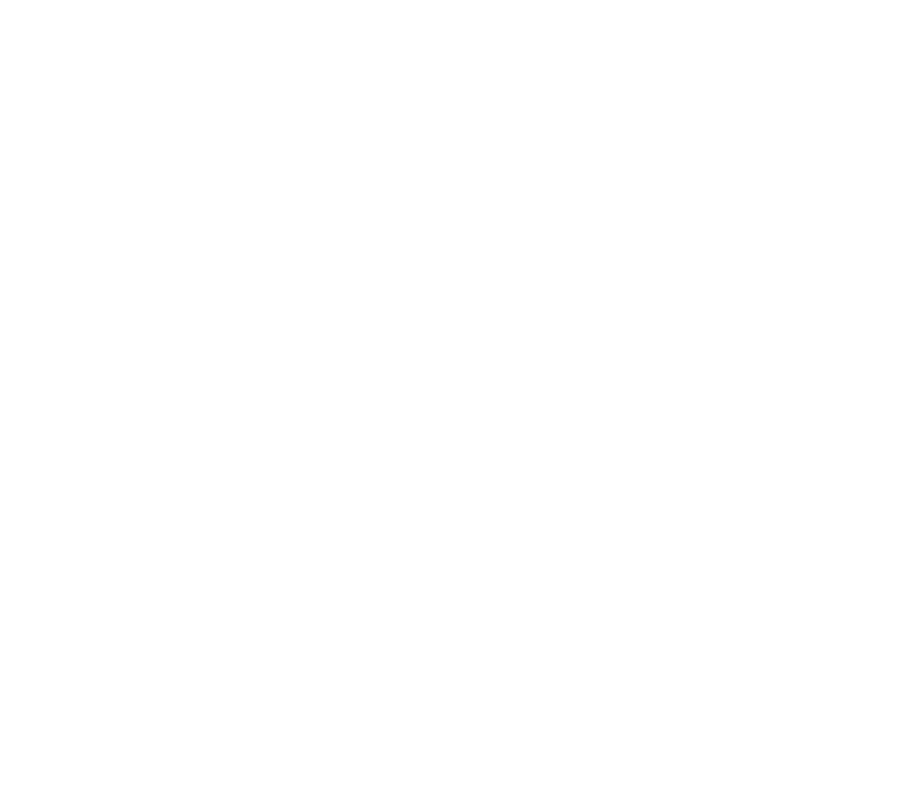
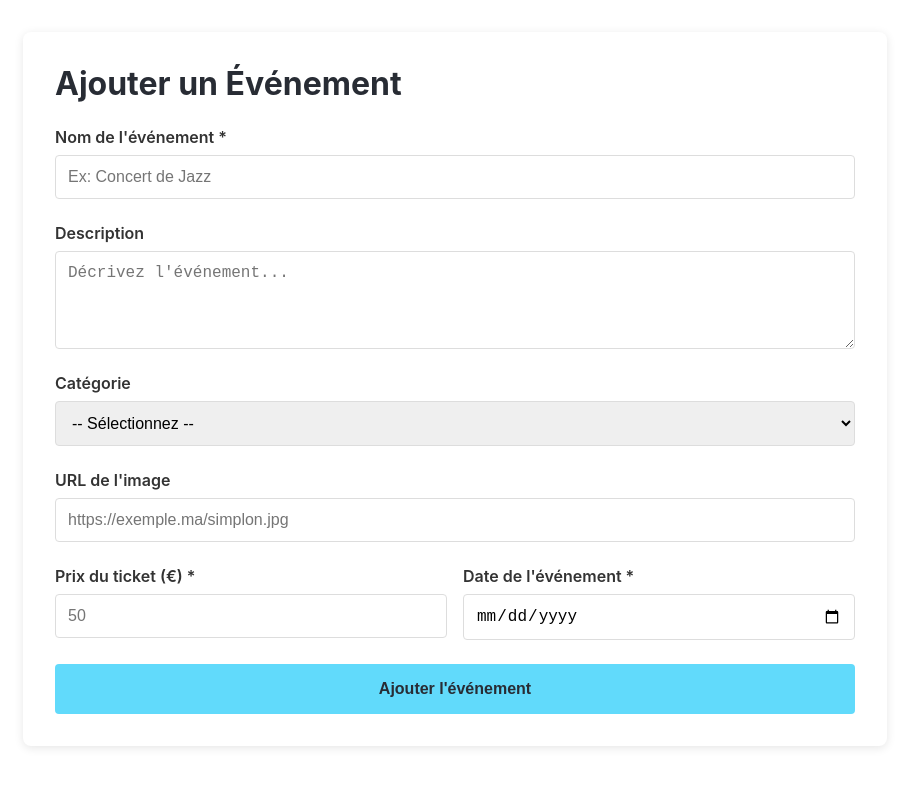
Before and after one commit to Sam21ir/eventsphere, a React (Create React App) app: page /admin/add-event in a window 1280 px wide. Before the commit this address had no page. Shown: the top 786 px of the page, without its empty margins (185-1094 px from the left). Built offline with nearby package versions, Linux system fonts and the light colour scheme; no server answers.

Commit message:
ajout de la page admin et formulaire d'événements

```diff
--- a/db.json
+++ b/db.json
@@ -3,10 +3,20 @@
     {
       "id": 1,
       "title": "Concert de Jazz",
-      "date": "2024-01-15",
+      "description": "Soirée jazz exceptionnelle avec des artistes internationaux",
+      "category": "Concert",
+      "image": "https://images.unsplash.com/photo-1511671782779-c97d3d27a1d4?w=400",
       "price": 50,
-      "image": "",
-      "description": "Soirée jazz exceptionnelle"
+      "date": "2024-02-15"
+    },
+    {
+      "id": "9c24",
+      "title": "test1",
+      "description": "testtest",
+      "category": "Autre",
+      "image": "https://images.unsplash.com/photo-1511671782779-c97d3d27a1d4?w=400",
+      "price": 100,
+      "date": "2025-12-04"
     }
   ],
   "orders": []
--- a/src/App.js
+++ b/src/App.js
@@ -3,7 +3,8 @@
 import Home from './pages/Home';
 import Cart from './pages/Cart';
 import './App.css';
-
+import AdminDashboard from './admin/AdminDashboard';
+import AddEvent from './admin/AddEvent';
 
 function App() {
   return (
@@ -11,6 +12,8 @@
       <Routes>
         <Route path="/" element={<Home />} />
         <Route path="/cart" element={<Cart />} />
+        <Route path="/admin" element={<AdminDashboard />} />
+        <Route path="/admin/add-event" element={<AddEvent />} />
       </Routes>
     </Router>
   );
--- a/src/admin/AddEvent.jsx
+++ b/src/admin/AddEvent.jsx
@@ -0,0 +1,168 @@
+import React, { useState } from 'react';
+import { createEvent } from '../services/eventService';
+import '../styles/AddEvent.css';
+
+const AddEvent = () => {
+  const [formData, setFormData] = useState({
+    title: '',
+    description: '',
+    category: '',
+    image: '',
+    price: '',
+    date: '',
+  });
+
+  const [loading, setLoading] = useState(false);
+  const [message, setMessage] = useState('');
+
+  const handleChange = (e) => {
+    const { name, value } = e.target;
+    setFormData({
+      ...formData,
+      [name]: value,
+    });
+  };
+
+  const handleSubmit = async (e) => {
+    e.preventDefault();
+    setLoading(true);
+    setMessage('');
+
+    try {
+      // Validation basique
+      if (!formData.title || !formData.price || !formData.date) {
+        setMessage('❌ Veuillez remplir tous les champs obligatoires');
+        setLoading(false);
+        return;
+      }
+
+      // Conversion du prix en nombre
+      const eventData = {
+        ...formData,
+        price: parseFloat(formData.price),
+      };
+
+      await createEvent(eventData);
+
+      setMessage('✅ Événement ajouté avec succès !');
+
+      // Réinitialiser le formulaire
+      setFormData({
+        title: '',
+        description: '',
+        category: '',
+        image: '',
+        price: '',
+        date: '',
+      });
+    } catch (error) {
+      console.error('Erreur:', error);
+      setMessage('❌ Erreur lors de l\'ajout de l\'événement');
+    } finally {
+      setLoading(false);
+    }
+  };
+
+  return (
+    <div className="add-event-container">
+      <h1>Ajouter un Événement</h1>
+
+      {message && <div className={`message ${message.includes('✅') ? 'success' : 'error'}`}>{message}</div>}
+
+      <form onSubmit={handleSubmit} className="event-form">
+        <div className="form-group">
+          <label htmlFor="title">Nom de l'événement *</label>
+          <input
+            type="text"
+            id="title"
+            name="title"
+            value={formData.title}
+            onChange={handleChange}
+            placeholder="Ex: Concert de Jazz"
+            required
+          />
+        </div>
+
+        <div className="form-group">
+          <label htmlFor="description">Description</label>
+          <textarea
+            id="description"
+            name="description"
+            value={formData.description}
+            onChange={handleChange}
+            placeholder="Décrivez l'événement..."
+            rows="4"
+          />
+        </div>
+
+        <div className="form-group">
+          <label htmlFor="category">Catégorie</label>
+          <select
+            id="category"
+            name="category"
+            value={formData.category}
+            onChange={handleChange}
+          >
+            <option value="">-- Sélectionnez --</option>
+            <option value="Concert">Concert</option>
+            <option value="Théâtre">Théâtre</option>
+            <option value="Sport">Sport</option>
+            <option value="Festival">Festival</option>
+            <option value="Conférence">Conférence</option>
+            <option value="Autre">Autre</option>
+          </select>
+        </div>
+
+        <div className="form-group">
+          <label htmlFor="image">URL de l'image</label>
+          <input
+            type="url"
+            id="image"
+            name="image"
+            value={formData.image}
+            onChange={handleChange}
+            placeholder="https://exemple.ma/simplon.jpg"
+          />
+          {formData.image && (
+            <img src={formData.image} alt="Aperçu" className="image-preview" />
+          )}
+        </div>
+
+        <div className="form-row">
+          <div className="form-group">
+            <label htmlFor="price">Prix du ticket (€) *</label>
+            <input
+              type="number"
+              id="price"
+              name="price"
+              value={formData.price}
+              onChange={handleChange}
+              placeholder="50"
+              min="0"
+              step="0.01"
+              required
+            />
+          </div>
+
+          <div className="form-group">
+            <label htmlFor="date">Date de l'événement *</label>
+            <input
+              type="date"
+              id="date"
+              name="date"
+              value={formData.date}
+              onChange={handleChange}
+              required
+            />
+          </div>
+        </div>
+
+        <button type="submit" className="submit-btn" disabled={loading}>
+          {loading ? 'Ajout en cours...' : 'Ajouter l\'événement'}
+        </button>
+      </form>
+    </div>
+  );
+};
+
+export default AddEvent;
--- a/src/admin/AdminDashboard.jsx
+++ b/src/admin/AdminDashboard.jsx
@@ -0,0 +1,36 @@
+import React from 'react';
+import { Link } from 'react-router-dom';
+import Navbar from '../components/Navbar';
+import Footer from '../components/Footer';
+import '../styles/AdminDashb.css';
+
+const AdminDashboard = () => {
+  return (
+    <div>
+      <Navbar />
+      <main style={{ padding: '2rem', minHeight: '60vh' }}>
+        <h1>Tableau de bord Admin</h1>
+        <div style={{ display: 'grid', gridTemplateColumns: 'repeat(auto-fit, minmax(250px, 1fr))', gap: '1.5rem', marginTop: '2rem' }}>
+          <Link to="/admin/add-event" style={{ textDecoration: 'none' }}>
+            <div className='EventAdd'>
+              <h2>Ajouter un événement</h2>
+            </div>
+          </Link>
+          <Link to="/admin/events" style={{ textDecoration: 'none' }}>
+            <div className='EventManage'>
+              <h2>Gérer les événements</h2>
+            </div>
+          </Link>
+          <Link to="/admin/orders" style={{ textDecoration: 'none' }}>
+            <div className='CommandsManage'>
+              <h2>Gérer les commandes</h2>
+            </div>
+          </Link>
+        </div>
+      </main>
+      <Footer />
+    </div>
+  );
+};
+
+export default AdminDashboard;
--- a/src/services/api.js
+++ b/src/services/api.js
@@ -0,0 +1,12 @@
+import axios from 'axios';
+
+const API_URL = process.env.REACT_APP_API_URL || 'http://localhost:5000';
+
+const api = axios.create({
+  baseURL: API_URL,
+  headers: {
+    'Content-Type': 'application/json',
+  },
+});
+
+export default api;
--- a/src/services/eventService.js
+++ b/src/services/eventService.js
@@ -0,0 +1,31 @@
+import api from './api';
+
+// Récuperer tous
+export const getAllEvents = async () => {
+  const response = await api.get('/events');
+  return response.data;
+};
+
+// Récupérer un par ID
+export const getEventById = async (id) => {
+  const response = await api.get(`/events/${id}`);
+  return response.data;
+};
+
+// Créer un nouvel
+export const createEvent = async (eventData) => {
+  const response = await api.post('/events', eventData);
+  return response.data;
+};
+
+// Màj
+export const updateEvent = async (id, eventData) => {
+  const response = await api.put(`/events/${id}`, eventData);
+  return response.data;
+};
+
+// Supprimer
+export const deleteEvent = async (id) => {
+  const response = await api.delete(`/events/${id}`);
+  return response.data;
+};
--- /dev/null
+++ b/src/styles/AddEvent.css
@@ -0,0 +1,106 @@
+.add-event-container {
+  max-width: 800px;
+  margin: 2rem auto;
+  padding: 2rem;
+  background: white;
+  border-radius: 8px;
+  box-shadow: 0 2px 10px rgba(0,0,0,0.1);
+}
+
+.add-event-container h1 {
+  margin-bottom: 1.5rem;
+  color: #282c34;
+}
+
+.message {
+  padding: 1rem;
+  border-radius: 4px;
+  margin-bottom: 1.5rem;
+  font-weight: 500;
+}
+
+.message.success {
+  background: #d4edda;
+  color: #155724;
+  border: 1px solid #c3e6cb;
+}
+
+.message.error {
+  background: #f8d7da;
+  color: #721c24;
+  border: 1px solid #f5c6cb;
+}
+
+.event-form {
+  display: flex;
+  flex-direction: column;
+  gap: 1.5rem;
+}
+
+.form-group {
+  display: flex;
+  flex-direction: column;
+  gap: 0.5rem;
+}
+
+.form-group label {
+  font-weight: 600;
+  color: #333;
+}
+
+.form-group input,
+.form-group textarea,
+.form-group select {
+  padding: 0.75rem;
+  border: 1px solid #ddd;
+  border-radius: 4px;
+  font-size: 1rem;
+  transition: border-color 0.3s;
+}
+
+.form-group input:focus,
+.form-group textarea:focus,
+.form-group select:focus {
+  outline: none;
+  border-color: #61dafb;
+}
+
+.form-row {
+  display: grid;
+  grid-template-columns: 1fr 1fr;
+  gap: 1rem;
+}
+
+.image-preview {
+  max-width: 200px;
+  margin-top: 0.5rem;
+  border-radius: 4px;
+  border: 1px solid #ddd;
+}
+
+.submit-btn {
+  padding: 1rem;
+  background: #61dafb;
+  color: #282c34;
+  border: none;
+  border-radius: 4px;
+  font-size: 1rem;
+  font-weight: 600;
+  cursor: pointer;
+  transition: background 0.3s;
+}
+
+.submit-btn:hover:not(:disabled) {
+  background: #4fa8c5;
+}
+
+.submit-btn:disabled {
+  opacity: 0.6;
+  cursor: not-allowed;
+}
+
+@media (max-width: 768px) {
+  .form-row {
+    grid-template-columns: 1fr;
+  }
+}
--- /dev/null
+++ b/src/styles/AdminDashb.css
@@ -0,0 +1,23 @@
+.EventAdd {
+    padding: 2rem;
+    background: #aee7f7;
+    border-radius: 8px;
+    text-align: center;
+    color: #282c34;
+}
+
+.EventManage {
+    padding: 2rem;
+    background: #f1ce9b;
+    border-radius: 8px;
+    text-align: center;
+    color: #282c34;
+}
+
+.CommandsManage {
+    padding: 2rem;
+    background: #96da99;
+    border-radius: 8px;
+    text-align: center;
+    color: #282c34;
+}
```
